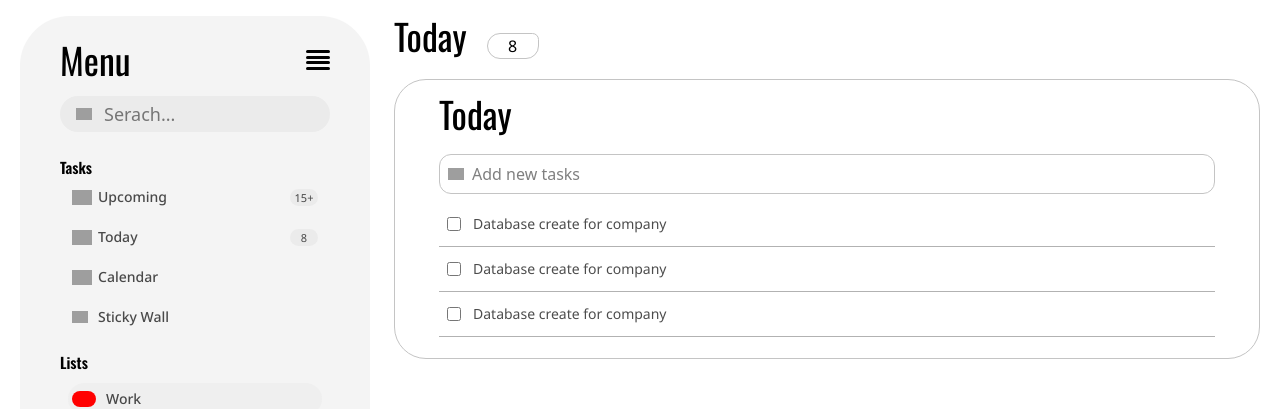
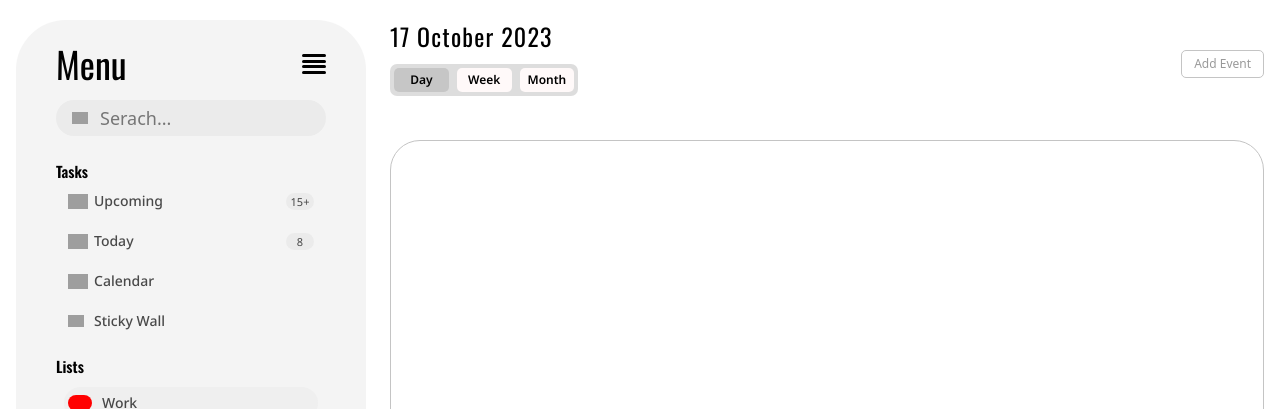
Before and after one commit to 01mehran/To-Do-App-With-React, a React (Vite) app: page / in a window 1280 px wide. Shown: the top 409 px of the page. Built offline with nearby package versions, Linux system fonts and the light colour scheme; grey boxes are pictures that could not be loaded.

Commit message:
Add Calendar Page

```diff
--- a/src/App.jsx
+++ b/src/App.jsx
@@ -1,9 +1,9 @@
-import { Today } from "./pages/Today";
+import { Calendar } from "./pages/Calendar";
 
 function App() {
   return (
     <>
-      <Today />
+      <Calendar />
     </>
   );
 }
--- /dev/null
+++ b/src/pages/Calendar.jsx
@@ -0,0 +1,42 @@
+// Components
+import { BurgerIcon } from "@/components/BurgerIcon";
+import { Menu } from "@/components/Menu";
+
+export const Calendar = () => {
+  return (
+    <div className="flex gap-6 px-4 py-5 h-screen overflow-hidden">
+      {/* Menu */}
+      <Menu />
+      <div className="w-full flex flex-col h-full">
+        {/* BurgerButton */}
+        <BurgerIcon />
+        <header className="flex flex-col space-y-3 items-center w-full sm:flex-row justify-between">
+          <div className="space-y-3">
+            {/* Date */}
+            <h1 className="font-oswald text-2xl font-normal tracking-wider">
+              17 October 2023
+            </h1>
+            <article className="bg-gray-400 grid grid-cols-1 sm:grid-cols-3 sm:gap-2 rounded-[7px] p-[4px] font-notoSans">
+              {/* Days */}
+              <span className="bg-gray-500 font-semibold text-center cursor-pointer hover:bg-gray-300 rounded-[5px] px-2 py-1 text-xs">
+                Day
+              </span>
+              <span className="cursor-pointer hover:bg-gray-300 rounded-[5px] bg-white px-2 py-1 text-xs font-semibold text-center">
+                Week
+              </span>
+              <span className="cursor-pointer hover:bg-gray-300 rounded-[5px] bg-white px-2 py-1 text-xs font-semibold text-center">
+                Month
+              </span>
+            </article>
+          </div>
+          {/* Add Button */}
+          <button className="font-notosans font-400 cursor-pointer rounded-[5px] border-[1px] border-gray-100 px-3 py-1 text-[12px] transition-all duration-200 text-black/40 hover:shadow-sm shadow-gray-100">
+            Add Event
+          </button>
+        </header>
+        {/* Main Contents */}
+        <main className="mt-8 border-[1px] border-gray-100 flex-1 w-full rounded-[30px] overflow-hidden"></main>
+      </div>
+    </div>
+  );
+};
```
